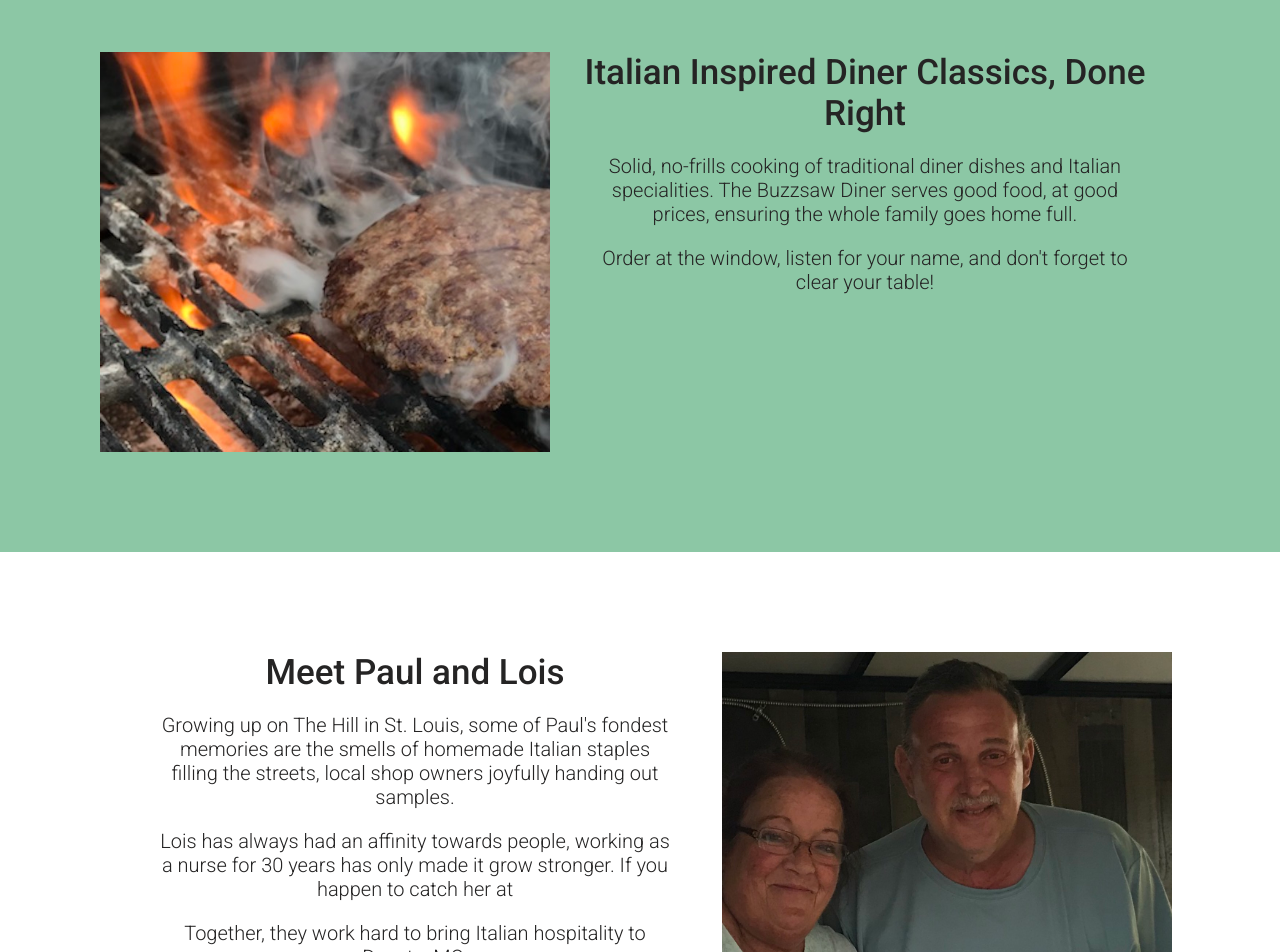
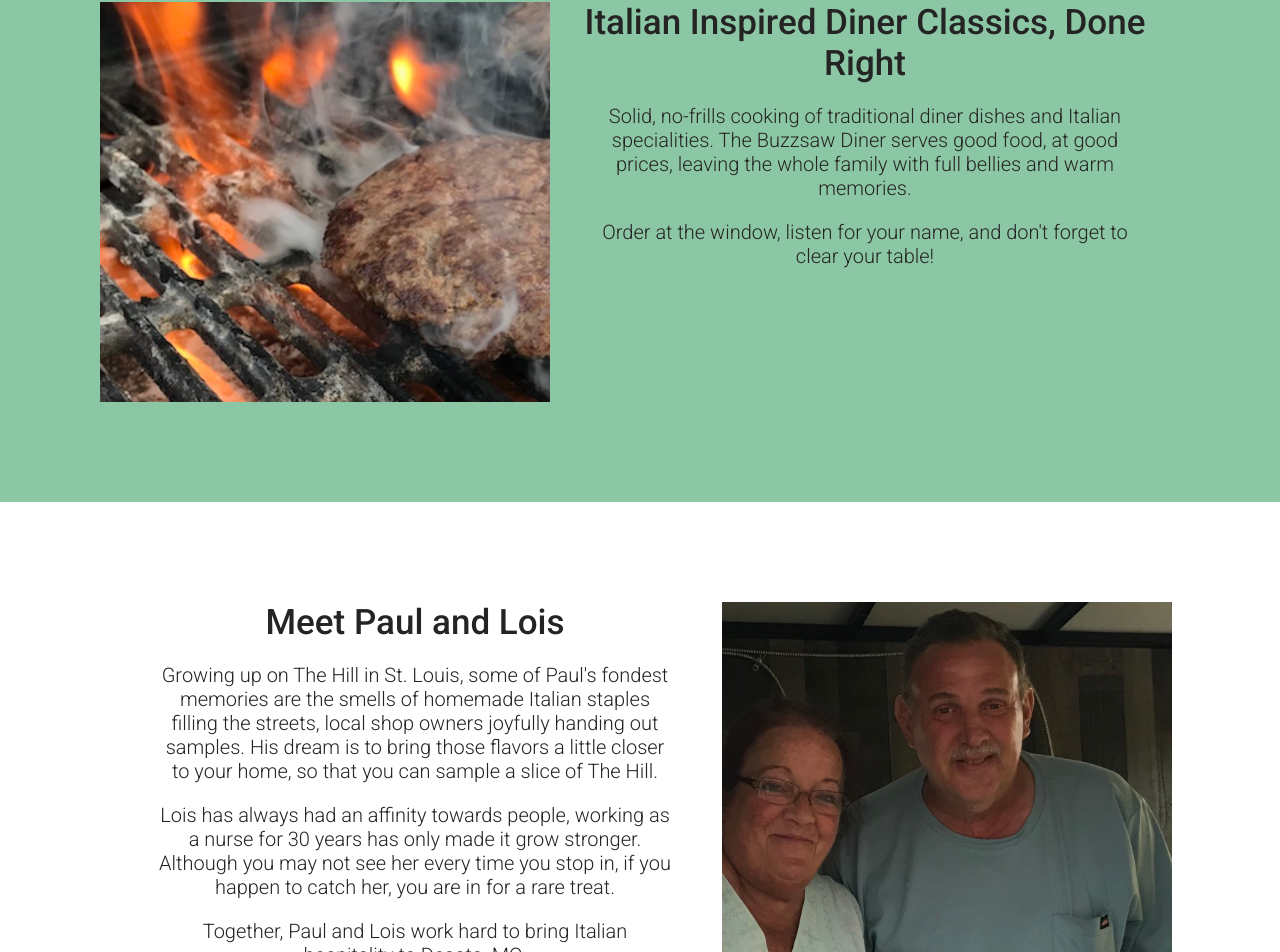
Before and after one commit to MariahLightfoot/BUZZSAWDINER, an Angular app: page / in a window 1280 px wide. Shown: the part 1097-2049 px from the top of the page. Built offline with nearby package versions, Linux system fonts and the light colour scheme; a web font is replaced by a local one.

Commit message:
finished the blurbs in about food and abojut owners section

```diff
--- a/src/app/about-food/about-food.component.html
+++ b/src/app/about-food/about-food.component.html
@@ -9,7 +9,7 @@
             <h2>Italian Inspired Diner Classics, Done Right</h2>
             <p>
                 Solid, no-frills cooking of traditional diner dishes and Italian specialities.
-                The Buzzsaw Diner serves good food, at good prices, ensuring the whole family goes home full.
+                The Buzzsaw Diner serves good food, at good prices, leaving the whole family with full bellies and warm memories.
             </p>
             <p>
                 Order at the window, listen for your name, and don't forget to clear your table!
--- a/src/app/about-owners/about-owners.component.html
+++ b/src/app/about-owners/about-owners.component.html
@@ -6,13 +6,15 @@
             Growing up on The Hill in St. Louis, some of Paul's fondest memories are
             the smells of homemade Italian staples filling the streets,
             local shop owners joyfully handing out samples.
+            His dream is to bring those flavors a little closer to your home,
+            so that you can sample a slice of The Hill.
+        <p>
+            Lois has always had an affinity towards people, working as a nurse for 30 years
+            has only made it grow stronger. Although you may not see her every time you stop in,
+            if you happen to catch her, you are in for a rare treat.
         </p>
         <p>
-            Lois has always had an affinity towards people, working as a nurse for 30 years
-            has only made it grow stronger. If you happen to catch her at
-        </p>
-        <p>
-            Together, they work hard to bring Italian hospitality to Desoto, MO.
+            Together, Paul and Lois work hard to bring Italian hospitality to Desoto, MO.
         </p>
 
     </div>
--- a/src/app/description/description.component.css
+++ b/src/app/description/description.component.css
@@ -1,5 +1,5 @@
 .descriptionHeader {
-    padding-top: 800px;
+    padding-top: 750px;
     text-align: center;
 }
 
```
